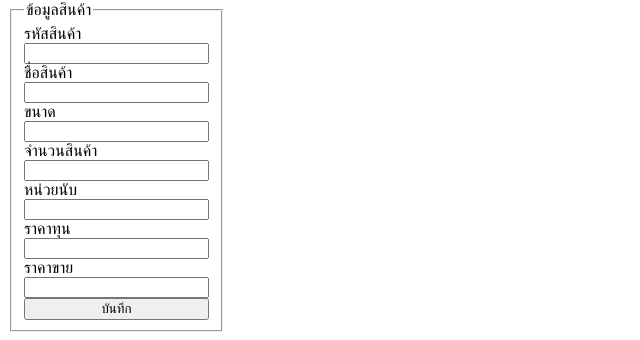
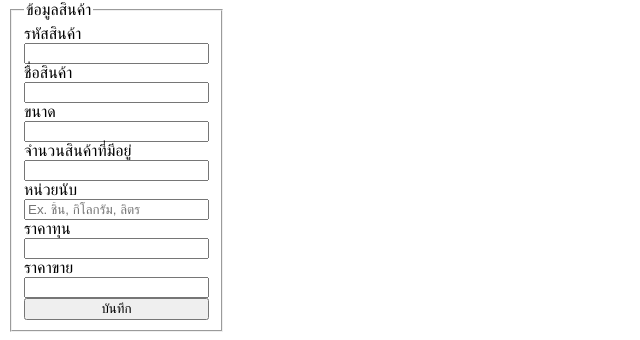
Before and after one commit to Mifuyuu/7203405, a PHP site: page /Assignment_04.php in a window 1280 px wide. Shown: the part 479-819 px from the top of the page, without its empty margins (0-640 px from the left). Run offline with PHP 8.4, Linux system fonts and the light colour scheme.

Commit message:
Update Assignment_04.php

```diff
--- a/W04/Assignment_04.php
+++ b/W04/Assignment_04.php
@@ -1,16 +1,19 @@
 <!DOCTYPE html>
 <html lang="en">
+
 <head>
     <meta charset="UTF-8">
     <meta name="viewport" content="width=device-width, initial-scale=1.0">
     <title>Assignment 4</title>
 </head>
+
 <body>
     <h1>Assignment 4</h1>
     <?php
 
     // 1. เขียนฟังก์ชันเพื่อคำนวณดอกเบี้ยเงินฝากจาก เงินต้น และอัตราดอกเบี้ยต่อไป และทดลองเรียกใช้ฟังก์ชันด้วยค่าต่าง ๆ กัน
-function calInterest($principal, $rate) {
+    function calInterest($principal, $rate)
+    {
         return ($principal * $rate) / 100;
     }
     echo "<h3>1.</h3>";
@@ -88,6 +91,7 @@ echo "เงินฝาก 10000 บาท อัตราดอกเบี้
     <!-- 4. สร้างฟอร์มเพื่อรับข้อมูลสินค้าหนึ่งตำบลหนึ่งผลิตภัณฑ์ โดยมีรายละเอียดสินค้า คือ รหัสสินค้า ชื่อสินค้า ขนาด จำนวนสินค้าที่มีอยู่ หน่วยนับ ราคาทุน ราคาขาย และเขียนสคริปต์เพื่อรับข้อมูลที่บันทึกมาแสดงผลทางจอภาพอย่างเป็นระเบียบดังไฟล์แนบ
 ทดลองใช้การส่งค่าจากฟอร์มโดยใช้วิธี  ‘POST’ -->
     <h3>4.</h3>
+    <div style="display: flex; flex-direction: row; align-items: start; gap: 24px;">
         <form action="" method="post">
             <fieldset style="width: fit-content; display: flex; flex-direction: column;">
                 <legend>ข้อมูลสินค้า</legend>
@@ -100,11 +104,11 @@ echo "เงินฝาก 10000 บาท อัตราดอกเบี้
                 <label>ขนาด</label>
                 <input type="text" name="size" required>
 
-        <label>จํานวนสินค้า</label>
+                <label>จำนวนสินค้าที่มีอยู่</label>
                 <input type="number" name="quantity" required>
 
                 <label>หน่วยนับ</label>
-        <input type="text" name="unit" required>
+                <input type="text" name="unit" required placeholder="Ex. ชิ้น, กิโลกรัม, ลิตร">
 
                 <label>ราคาทุน</label>
                 <input type="number" name="cost" required>
@@ -114,8 +118,11 @@ echo "เงินฝาก 10000 บาท อัตราดอกเบี้
 
                 <input type="submit" value="บันทึก">
             </fieldset>
+        </form>
+
         <?php
         if ($_SERVER["REQUEST_METHOD"] == "POST") {
+
             $product_id = $_POST['product_id'] ?? '';
             $product_name = $_POST['product_name'] ?? '';
             $size = $_POST['size'] ?? '';
@@ -123,18 +130,19 @@ echo "เงินฝาก 10000 บาท อัตราดอกเบี้
             $unit = $_POST['unit'] ?? '';
             $cost = $_POST['cost'] ?? '';
             $price = $_POST['price'] ?? '';
-        echo "<h4>ข้อมูลสินค้า:</h4>";
+
             echo "<table border='0' cellpadding='5' cellspacing='0' style='border-collapse: collapse; width: 25%;text-align: left;'>";
-        echo "<tr><td>รหัสสินค้า</td><td>$product_id</td></tr>";
-        echo "<tr><td>ชื่อสินค้า</td><td>$product_name</td></tr>";
+            echo "<tr><th colspan='2'>รายการสินค้าหนึ่งตำบลหนึ่งผลิตภัณฑ์จังหวัดนครปฐม</th></tr>";
+            echo "<tr><td>รหัส</td><td>$product_id</td></tr>";
+            echo "<tr><td>ชื่อ</td><td>$product_name</td></tr>";
             echo "<tr><td>ขนาด</td><td>$size</td></tr>";
-        echo "<tr><td>จํานวนสินค้า</td><td>$quantity</td></tr>";
-        echo "<tr><td>หน่วยนับ</td><td>$unit</td></tr>";
+            echo "<tr><td>จํานวนสินค้าที่มีอยู่</td><td>$quantity $unit</td></tr>";
             echo "<tr><td>ราคาทุน</td><td>$cost</td></tr>";
             echo "<tr><td>ราคาขาย</td><td>$price</td></tr>";
             echo "</table>";
         }
         ?>
-</form>
+    </div>
 </body>
+
 </html>
```
Lines whose indentation alone changed are shown as unchanged.
